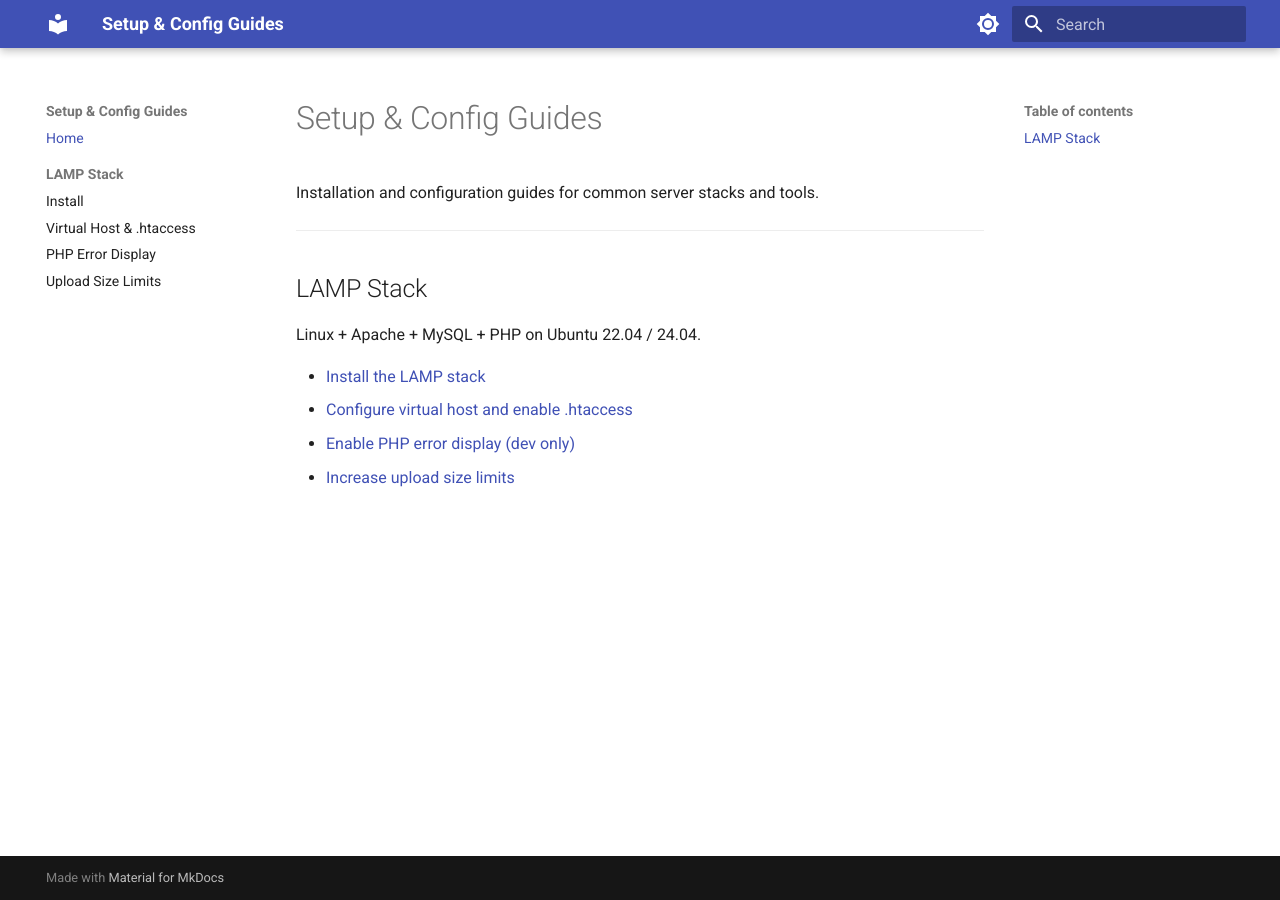
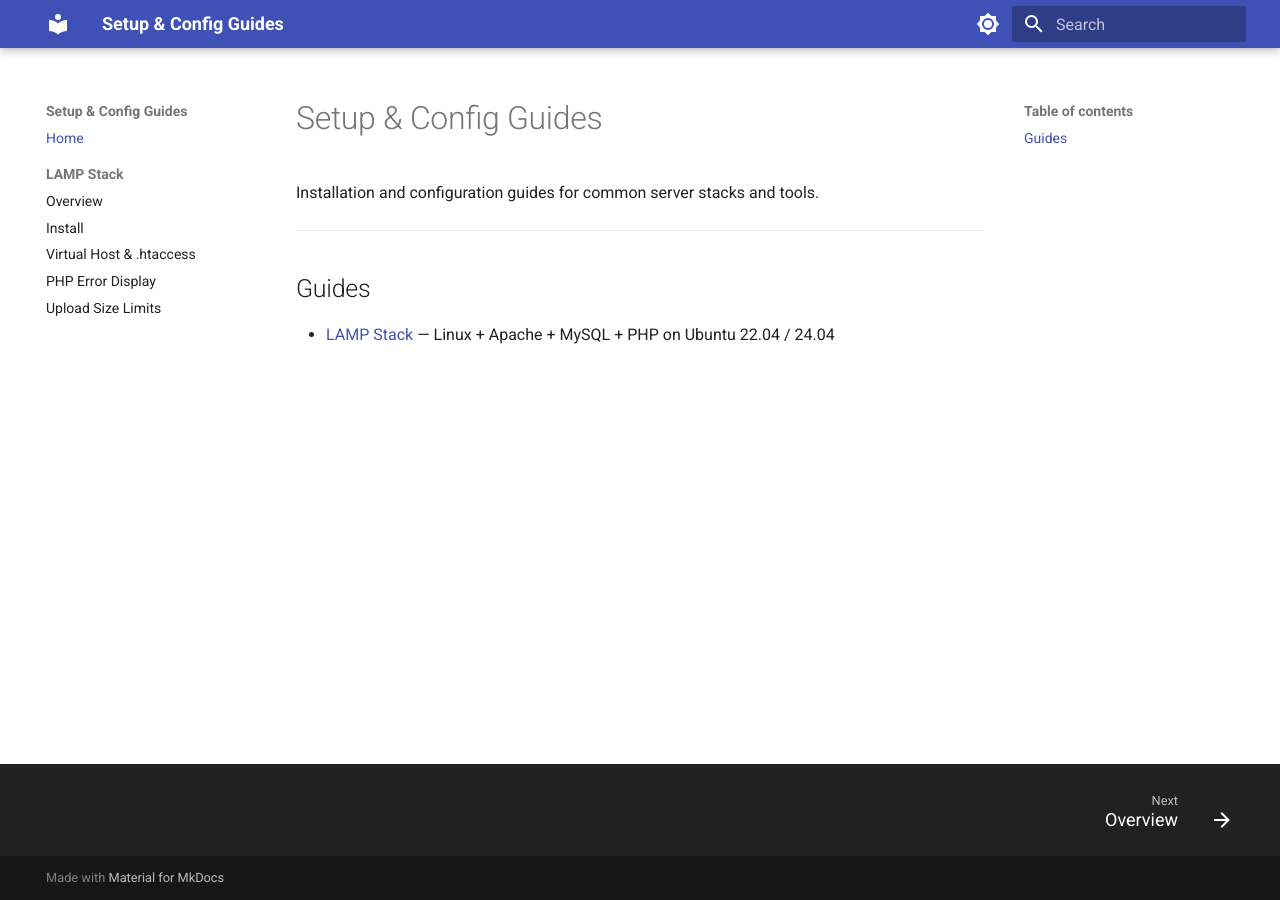
Before and after one commit to taha2009/setup-guides, an MkDocs documentation site: the page built from docs/index.md, in a window 1280 px wide. Built offline with MkDocs 1.6.1 and Material for MkDocs 9.7.7, drawn with Linux system fonts in a browser that asks for light colours.

Commit message:
Improve MkDocs structure and navigation
- Rename lamp files to clean slugs (no numeric prefixes)
- Add lamp/index.md as section overview page
- Enable navigation.footer for Material prev/next buttons
- Remove manual next/prev links from docs (handled by MkDocs)
- Gitignore .playwright-mcp/ artifacts

Co-Authored-By: Claude Sonnet 4.6 <noreply@anthropic.com>

```diff
--- a/docs/index.md
+++ b/docs/index.md
@@ -4,11 +4,6 @@ Installation and configuration guides for common server stacks and tools.
 
 ---
 
-## LAMP Stack
+## Guides
 
-Linux + Apache + MySQL + PHP on Ubuntu 22.04 / 24.04.
-
-- [Install the LAMP stack](lamp/01-install-lamp.md)
-- [Configure virtual host and enable .htaccess](lamp/02-configure-vhost-htaccess.md)
-- [Enable PHP error display (dev only)](lamp/03-enable-php-errors.md)
-- [Increase upload size limits](lamp/04-increase-upload-size.md)
+- [LAMP Stack](lamp/index.md) — Linux + Apache + MySQL + PHP on Ubuntu 22.04 / 24.04
--- a/mkdocs.yml
+++ b/mkdocs.yml
@@ -17,6 +17,7 @@ theme:
     - navigation.instant
     - navigation.sections
     - navigation.top
+    - navigation.footer
     - content.code.copy
 
 markdown_extensions:
@@ -32,7 +33,8 @@ markdown_extensions:
 nav:
   - Home: index.md
   - LAMP Stack:
-    - Install: lamp/01-install-lamp.md
-    - Virtual Host & .htaccess: lamp/02-configure-vhost-htaccess.md
-    - PHP Error Display: lamp/03-enable-php-errors.md
-    - Upload Size Limits: lamp/04-increase-upload-size.md
+    - Overview: lamp/index.md
+    - Install: lamp/install.md
+    - Virtual Host & .htaccess: lamp/vhost-htaccess.md
+    - PHP Error Display: lamp/php-errors.md
+    - Upload Size Limits: lamp/upload-size.md
```
Also changed, not shown: docs/lamp/index.md (added, +12 -0 lines), docs/lamp/install.md (renamed from docs/lamp/01-install-lamp.md, +0 -4 lines), docs/lamp/php-errors.md (renamed from docs/lamp/03-enable-php-errors.md), docs/lamp/upload-size.md (renamed from docs/lamp/04-increase-upload-size.md), docs/lamp/vhost-htaccess.md (renamed from docs/lamp/02-configure-vhost-htaccess.md), 1 other file.
